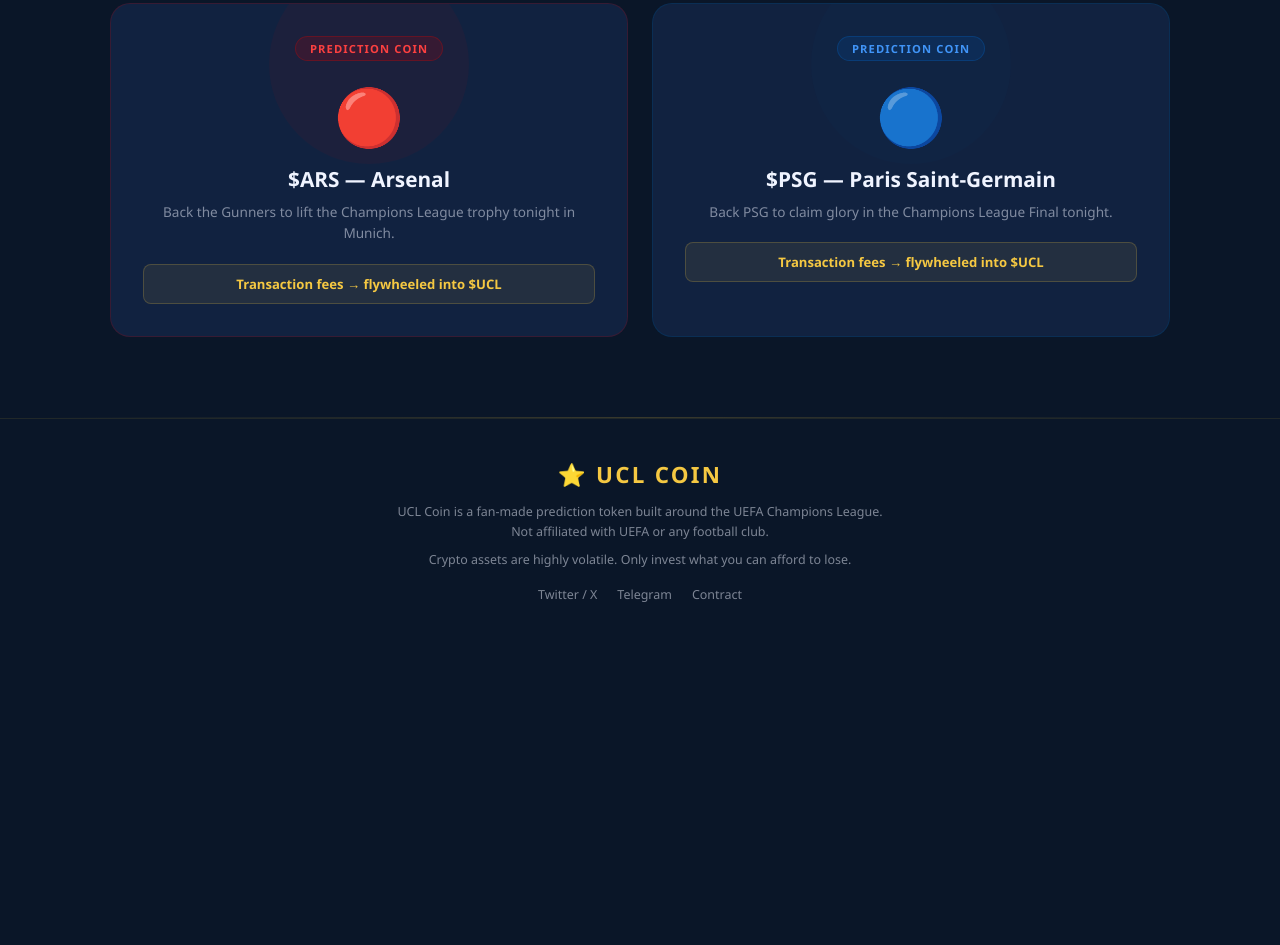
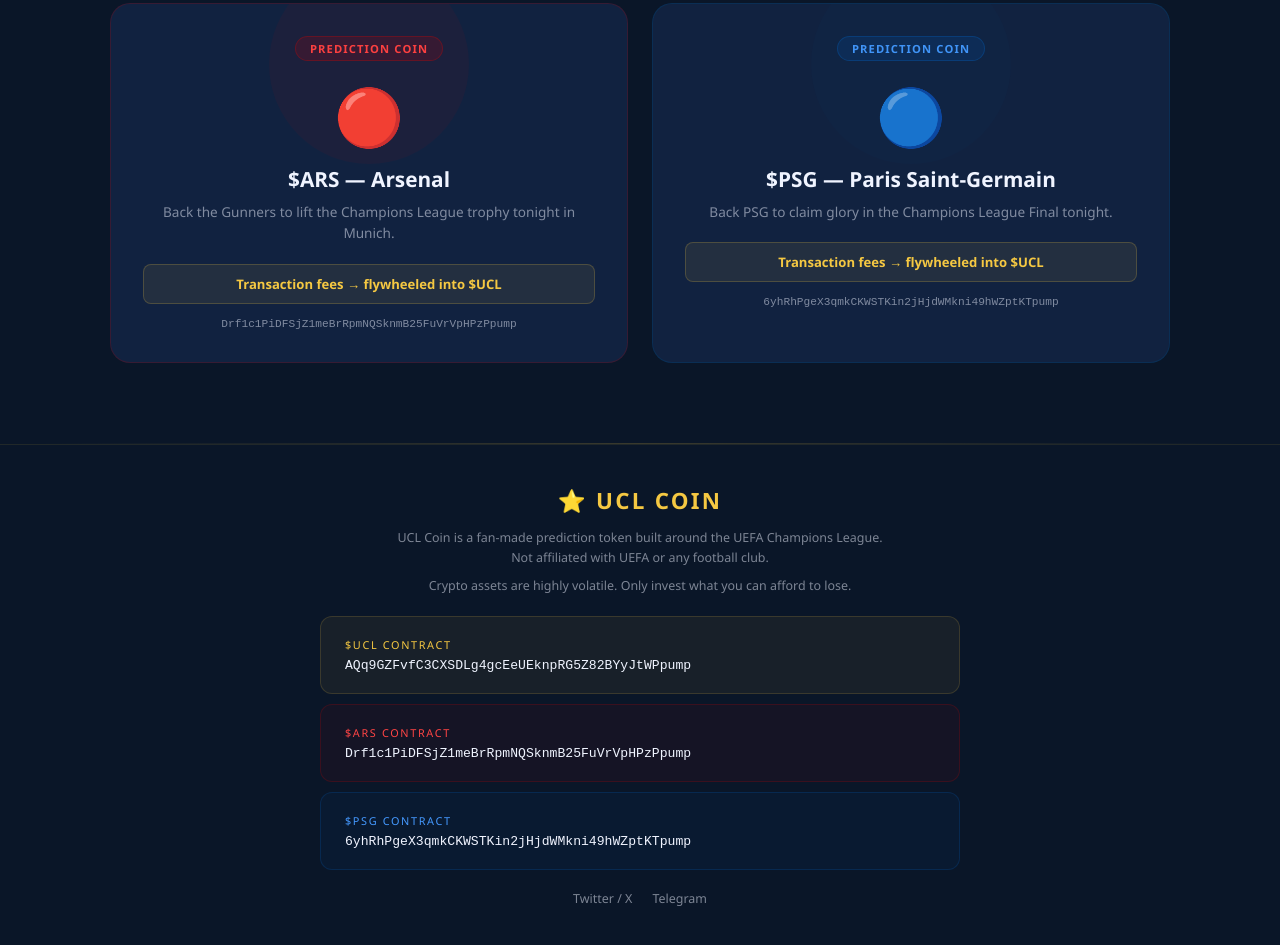
Before and after one commit to jacksopenclawagent/uclcoin, a plain HTML site: page index.html in a window 1280 px wide. Shown: the part 2218-3163 px from the top of the page. Before the commit the page ends 2861 px from the top, so only its background shows below. Drawn offline with Linux system fonts and the light colour scheme.

Commit message:
Add contract addresses

```diff
--- a/index.html
+++ b/index.html
@@ -458,6 +458,7 @@
         <h3>$ARS — Arsenal</h3>
         <p>Back the Gunners to lift the Champions League trophy tonight in Munich.</p>
         <div class="coin-fee">Transaction fees → flywheeled into $UCL</div>
+        <div style="margin-top:14px; font-family:monospace; font-size:0.7rem; color:var(--muted); word-break:break-all;">Drf1c1PiDFSjZ1meBrRpmNQSknmB25FuVrVpHPzPpump</div>
       </div>
       <div class="coin-card psg">
         <span class="coin-badge">Prediction Coin</span>
@@ -465,6 +466,7 @@
         <h3>$PSG — Paris Saint-Germain</h3>
         <p>Back PSG to claim glory in the Champions League Final tonight.</p>
         <div class="coin-fee">Transaction fees → flywheeled into $UCL</div>
+        <div style="margin-top:14px; font-family:monospace; font-size:0.7rem; color:var(--muted); word-break:break-all;">6yhRhPgeX3qmkCKWSTKin2jHjdWMkni49hWZptKTpump</div>
       </div>
     </div>
   </section>
@@ -475,10 +477,23 @@
     <div class="footer-logo">⭐ UCL COIN</div>
     <p>UCL Coin is a fan-made prediction token built around the UEFA Champions League. Not affiliated with UEFA or any football club.</p>
     <p>Crypto assets are highly volatile. Only invest what you can afford to lose.</p>
+    <div style="margin: 20px auto; max-width: 640px; text-align:left;">
+      <div style="background: rgba(245,200,66,0.06); border:1px solid rgba(245,200,66,0.15); border-radius:12px; padding:20px 24px; margin-bottom:10px;">
+        <div style="font-size:0.68rem; letter-spacing:0.15em; text-transform:uppercase; color:var(--gold); margin-bottom:6px;">$UCL Contract</div>
+        <div style="font-family:monospace; font-size:0.82rem; color:var(--white); word-break:break-all;">AQq9GZFvfC3CXSDLg4gcEeUEknpRG5Z82BYyJtWPpump</div>
+      </div>
+      <div style="background:rgba(204,0,0,0.06); border:1px solid rgba(204,0,0,0.2); border-radius:12px; padding:20px 24px; margin-bottom:10px;">
+        <div style="font-size:0.68rem; letter-spacing:0.15em; text-transform:uppercase; color:#ff4444; margin-bottom:6px;">$ARS Contract</div>
+        <div style="font-family:monospace; font-size:0.82rem; color:var(--white); word-break:break-all;">Drf1c1PiDFSjZ1meBrRpmNQSknmB25FuVrVpHPzPpump</div>
+      </div>
+      <div style="background:rgba(0,100,200,0.06); border:1px solid rgba(0,100,200,0.2); border-radius:12px; padding:20px 24px;">
+        <div style="font-size:0.68rem; letter-spacing:0.15em; text-transform:uppercase; color:#4499ff; margin-bottom:6px;">$PSG Contract</div>
+        <div style="font-family:monospace; font-size:0.82rem; color:var(--white); word-break:break-all;">6yhRhPgeX3qmkCKWSTKin2jHjdWMkni49hWZptKTpump</div>
+      </div>
+    </div>
     <div class="footer-links">
       <a href="#">Twitter / X</a>
       <a href="#">Telegram</a>
-      <a href="#">Contract</a>
     </div>
   </footer>
 
```
